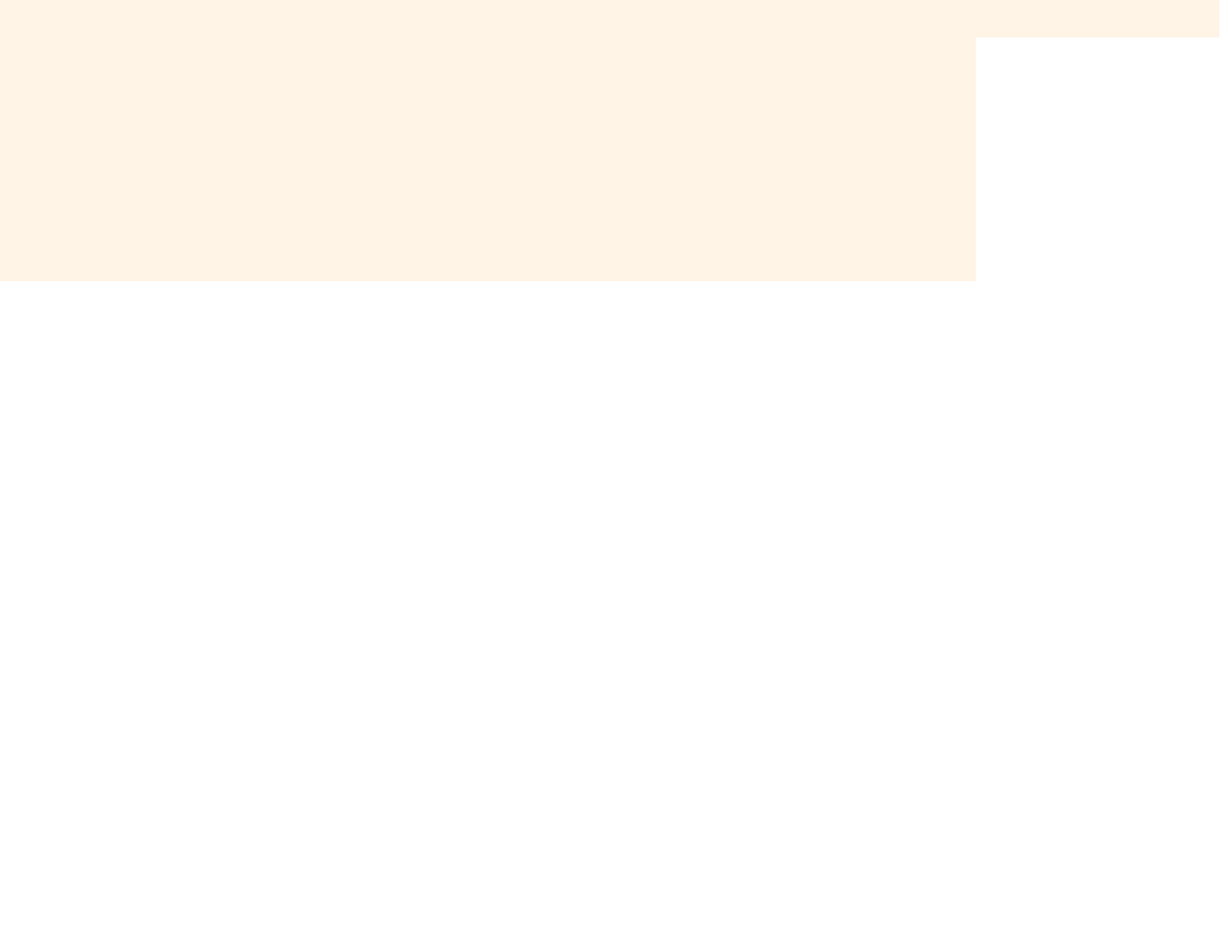
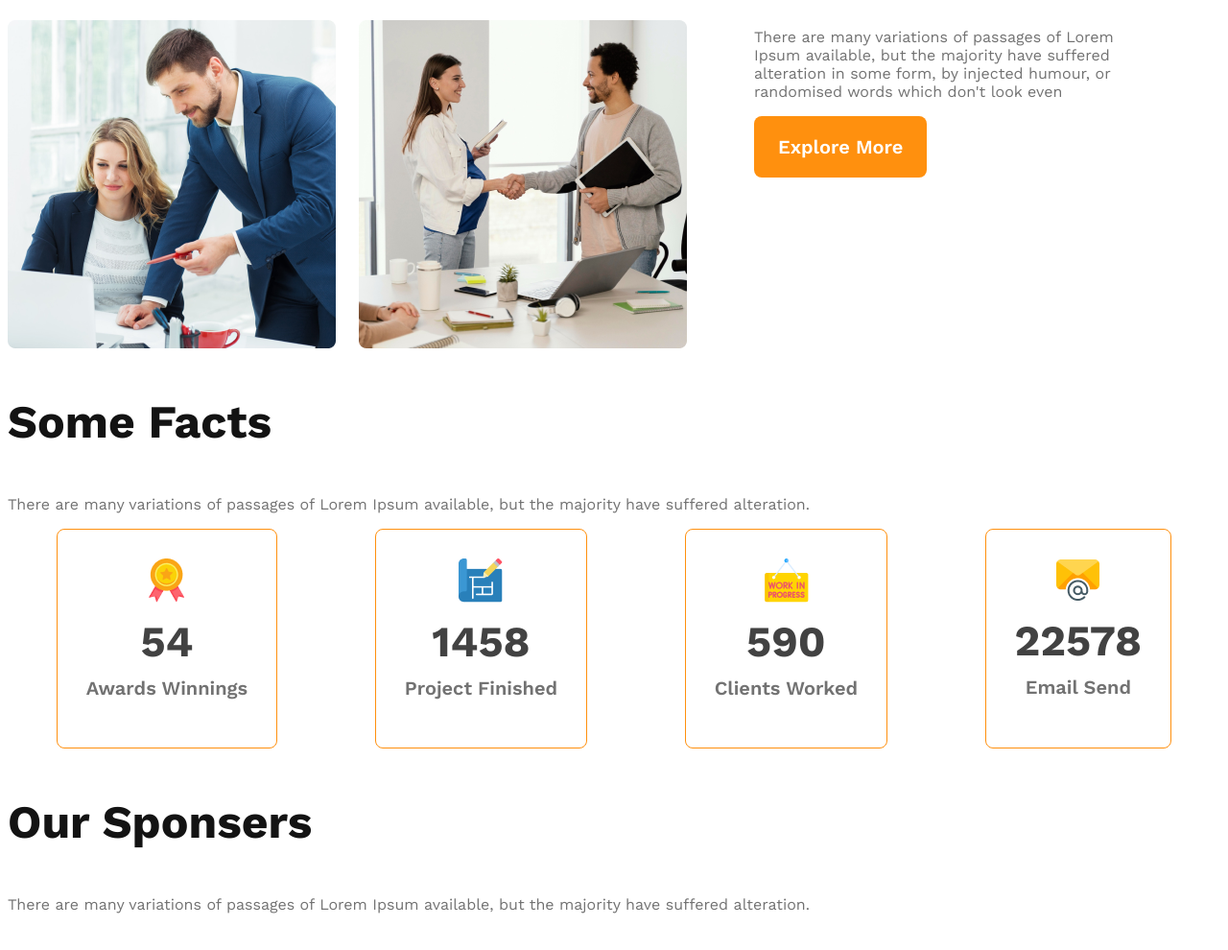
Before and after one commit to mus03/G3-Architects, a plain HTML site: page index.html in a window 1280 px wide. Shown: the part 1486-2476 px from the top of the page at 96% size. Before the commit the page ends 1784 px from the top, so only its background shows below. Drawn offline with nearby package versions, Linux system fonts and the light colour scheme.

Commit message:
main sections added

```diff
--- a/index.html
+++ b/index.html
@@ -9,7 +9,7 @@
   <body>
     <header>
       <nav>
-        <h3 calss="nav-title">G3 Architects</h3>
+        <h3 class="section-title">G3 Architects</h3>
         <ul>
           <li><a href="">Home</a></li>
           <li><a href="">About</a></li>
@@ -48,7 +48,7 @@
             Quick list <span class="span-one">of Our </span
             ><span class="span-two">Features</span>
           </h3>
-          <p class="teams-description">
+          <p class="banner-description">
             There are many variations of passages of Lorem Ipsum available, but
             the majority have suffered alteration in some form, by injected
             humour, or randomised words which don't look even
@@ -56,6 +56,46 @@
           <button class="btn-primary">Explore More</button>
         </div>
       </section>
+      <!--features section-->
+      <section class="features"></section>
+      <!--facts section-->
+      <section class="facts">
+        <h3 class="section-title">Some Facts</h3>
+        <p class="banner-description">
+          There are many variations of passages of Lorem Ipsum available, but
+          the majority have suffered alteration.
+        </p>
+        <div class="facts-card-container">
+          <div class="card">
+            <img src="images/icons/ribon.png" alt="" />
+            <h2 class="card-stats">54</h2>
+            <p class="card-title">Awards Winnings</p>
+          </div>
+          <div class="card">
+            <img src="images/icons/projects.png" alt="" />
+            <h2 class="card-stats">1458</h2>
+            <p class="card-title">Project Finished</p>
+          </div>
+          <div class="card">
+            <img src="images/icons/customers.png" alt="" />
+            <h2 class="card-stats">590</h2>
+            <p class="card-title">Clients Worked</p>
+          </div>
+          <div class="card">
+            <img src="images/icons/email.png" alt="" />
+            <h2 class="card-stats">22578</h2>
+            <p class="card-title">Email Send</p>
+          </div>
+        </div>
+      </section>
+      <!--sponsers section-->
+      <section class="sponser">
+        <h3 class="section-title">Our Sponsers</h3>
+        <p class="banner-description">
+          There are many variations of passages of Lorem Ipsum available, but
+          the majority have suffered alteration.
+        </p>
+      </section>
     </main>
   </body>
 </html>
--- a/styles/style.css
+++ b/styles/style.css
@@ -27,7 +27,8 @@ nav {
   justify-content: space-between;
   align-items: center;
 }
-nav h3 {
+.section-title,
+.banner-title {
   font-size: 3rem;
   font-weight: 700;
   color: #131313;
@@ -54,39 +55,20 @@ nav li a {
 }
 .banner-title {
   font-size: 4rem;
-  font-weight: 700;
-  color: #131313;
 }
 .banner-description {
   color: #727272;
-  margin-bottom: 32px;
+  padding-right: 56px;
 }
 .banner img {
   width: 100%;
   height: 100%;
 }
-/* responsive styles */
 
-@media screen and (max-width: 576px) {
-  header {
-    padding: 20px;
-  }
-  nav {
-    flex-direction: column;
-  }
-}
-@media screen and (min-width: 577px) and (max-width: 960px) {
-  header {
-    padding: 50px;
-  }
-  nav {
-    flex-direction: column;
-  }
-}
 /* main style */
 main {
   max-width: 1440px;
-  margin: 0 auto;
+  margin: 70px auto;
 }
 .teams-container {
   display: flex;
@@ -114,3 +96,58 @@ main {
   padding-right: 70px;
   padding-left: 70px;
 }
+
+/* fact style */
+.facts-card-container {
+  display: flex;
+  justify-content: space-around;
+}
+.card {
+  border-radius: 8px;
+  border: 1px solid #ff900e;
+  text-align: center;
+  padding: 30px 30px;
+}
+.card-stats {
+  font-size: 2.8rem;
+  color: #424242;
+  margin-top: 10px;
+  margin-bottom: 10px;
+}
+.card-title {
+  font-weight: 600;
+  font-size: 20px;
+  color: #727272;
+  margin-top: 5px;
+}
+
+/* responsive styles */
+@media screen and (max-width: 576px) {
+  header {
+    padding: 20px;
+  }
+  nav,
+  .teams-container,
+  .facts-card-container {
+    flex-direction: column;
+  }
+  .teams-img-container {
+    grid-template-columns: 1fr;
+  }
+  .teams-content {
+    padding-left: 120px;
+    padding-right: 20px;
+  }
+  .facts-card-container {
+    gap: 20px;
+  }
+}
+@media screen and (min-width: 577px) and (max-width: 960px) {
+  header {
+    padding: 50px;
+  }
+  nav,
+  .teams-container {
+    flex-direction: column;
+  }
+}
```
